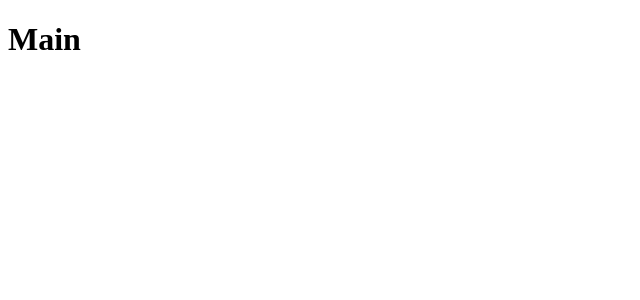
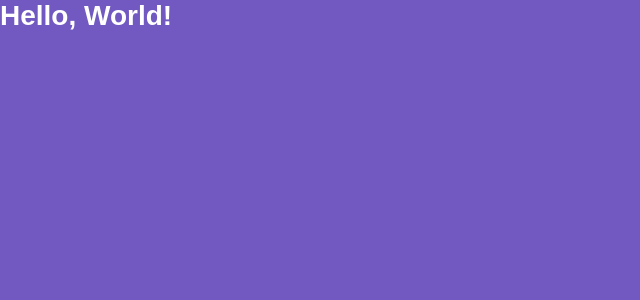
Before and after one commit to psatler/reactjs-github-app, a React (Create React App) app: page / in a window 1280 px wide. Shown: the top 300 px of the page, without its empty margins (0-640 px from the left). Built offline with nearby package versions, Linux system fonts and the light colour scheme.

Commit message:
chore: install styled-components

```diff
--- a/package.json
+++ b/package.json
@@ -6,7 +6,8 @@
     "react": "^16.8.6",
     "react-dom": "^16.8.6",
     "react-router-dom": "^5.0.1",
-    "react-scripts": "3.0.1"
+    "react-scripts": "3.0.1",
+    "styled-components": "^4.3.2"
   },
   "scripts": {
     "start": "react-scripts start",
--- a/src/App.js
+++ b/src/App.js
@@ -1,9 +1,13 @@
 import React from 'react'
 import Routes from './routes'
+import GlobalStyle from './styles/global'
 
 function App() {
   return (
+    <>
         <Routes />
+        <GlobalStyle />
+    </>
   );
 }
 
--- a/src/pages/Main/index.js
+++ b/src/pages/Main/index.js
@@ -1,9 +1,13 @@
 import React from 'react'
+
+import { Title } from './styles'
 
 export default function Main() {
   return (
     <div>
-      <h1>Main</h1>
+      <Title>
+        Hello, World!
+      </Title>
     </div>
   )
 }
--- /dev/null
+++ b/src/pages/Main/styles.js
@@ -0,0 +1,14 @@
+import styled from 'styled-components'
+
+export const Title = styled.h1`
+color: #fff;
+  /* font-size: 24px;
+  color: ${props => props.error ? 'red' : '#7159c1'};
+  font-family: Arial, Helvetica, sans-serif;
+
+
+  small {
+    font-size: 14px;
+    color: #333;
+  } */
+`
--- /dev/null
+++ b/src/styles/global.js
@@ -0,0 +1,29 @@
+import { createGlobalStyle } from 'styled-components'
+
+export default createGlobalStyle`
+  * {
+    margin: 0;
+    padding: 0;
+    outline: 0;
+    box-sizing: border-box;
+  }
+
+  html, body, #root {
+    min-height: 100%;
+  }
+
+  body {
+    background: #7159c1;
+    -webkit-font-smoothing: antialiased !important;
+  }
+
+  body, input, button {
+    color: #222;
+    font-size: 14px;
+    font-family: Arial, Helvetica, sans-serif
+  }
+
+  button {
+    cursor: pointer;
+  }
+`
```
Also changed, not shown: 1 other file (tests, documents, lock files or other folders).
